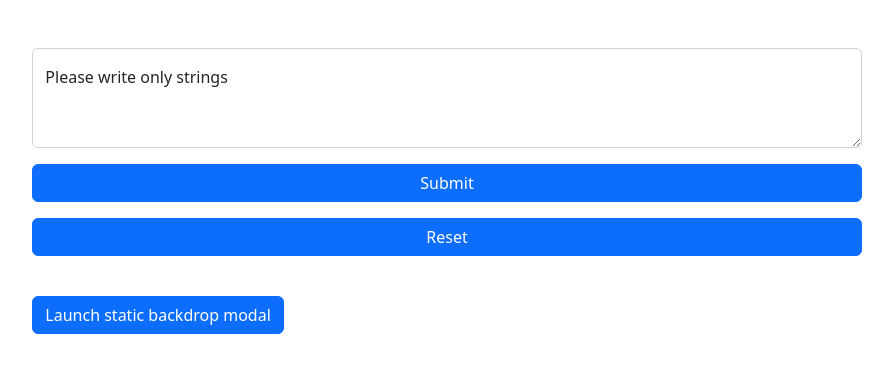
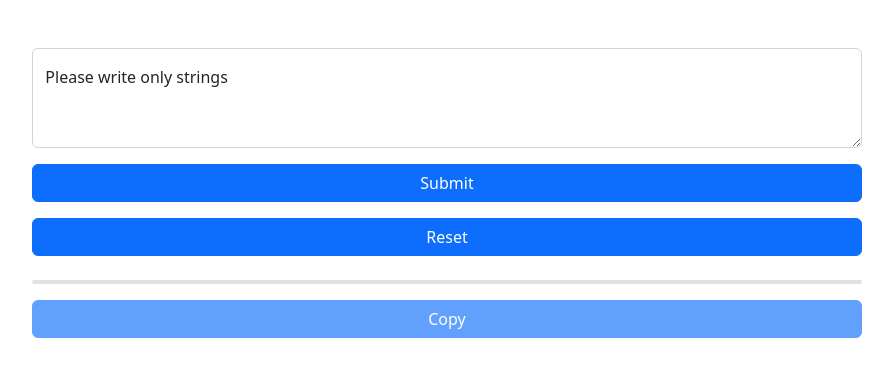
Before and after one commit to marcinfabisiak97/projekt5, a React (Create React App) app: page / in a window 1280 px wide. Shown: the top 376 px of the page, without its empty margins (193-1086 px from the left). Built offline with nearby package versions, Linux system fonts and the light colour scheme.

Commit message:
adding functionlity to component

```diff
--- a/src/App.tsx
+++ b/src/App.tsx
@@ -4,8 +4,6 @@ function App() {
   return (
     <>
       <FormComponent />
-
-      <ModalComponent />
     </>
   );
 }
--- a/src/components/FormComponent.tsx
+++ b/src/components/FormComponent.tsx
@@ -1,4 +1,4 @@
-import React, { useState } from "react";
+import React, { useState, useEffect } from "react";
 import Form from "react-bootstrap/Form";
 import FloatingLabel from "react-bootstrap/FloatingLabel";
 import Container from "react-bootstrap/Container";
@@ -9,6 +9,7 @@ import "bootstrap/dist/css/bootstrap.min.css";
 const FormComponent = () => {
   const [textarea, setTextarea] = useState("");
   const [noSpacesString, setNoSpacesString] = useState("");
+  const [copied, setCopied] = useState(false);
   const removeSpaces = (value: string): string => {
     return value.replace(/\s/g, "");
   };
@@ -16,6 +17,17 @@ const FormComponent = () => {
     event.preventDefault();
     setNoSpacesString(removeSpaces(textarea));
   };
+  const copy = async () => {
+    await navigator.clipboard.writeText(noSpacesString);
+    await setCopied(true);
+  };
+  useEffect(() => {
+    const timeout = setTimeout(() => {
+      if (copied) setCopied(false);
+    }, 1000);
+    return () => clearTimeout(timeout);
+  }, [copied]);
+
   return (
     <Container fluid>
       <Row>
@@ -48,6 +60,7 @@ const FormComponent = () => {
               onClick={() => {
                 setTextarea("");
                 setNoSpacesString("");
+                setCopied(false);
               }}
             >
               Reset
@@ -55,9 +68,18 @@ const FormComponent = () => {
           </Form>
         </Col>
       </Row>
-      <Row className="mt-4">
+      <Row className="mt-4 ">
         <Col sm={{ span: 8, offset: 2 }}>
-          <p>{noSpacesString}</p>
+          <p className="square border border-2 rounded">{noSpacesString}</p>
+          <Button
+            className="col-12"
+            variant="primary"
+            onClick={copy}
+            disabled={!noSpacesString.length ? true : false}
+          >
+            Copy
+          </Button>
+          {copied && <p>Text copied</p>}
         </Col>
       </Row>
     </Container>
--- a/src/components/ModalComponent.tsx
+++ b/src/components/ModalComponent.tsx
@@ -6,7 +6,6 @@ import Row from "react-bootstrap/Row";
 import Col from "react-bootstrap/esm/Col";
 const ModalComponent = () => {
   const [show, setShow] = useState(false);
-
   const handleClose = () => setShow(false);
   const handleShow = () => setShow(true);
 
@@ -17,7 +16,6 @@ const ModalComponent = () => {
           <Button variant="primary" onClick={handleShow}>
             Launch static backdrop modal
           </Button>
-
           <Modal
             show={show}
             onHide={handleClose}
```
